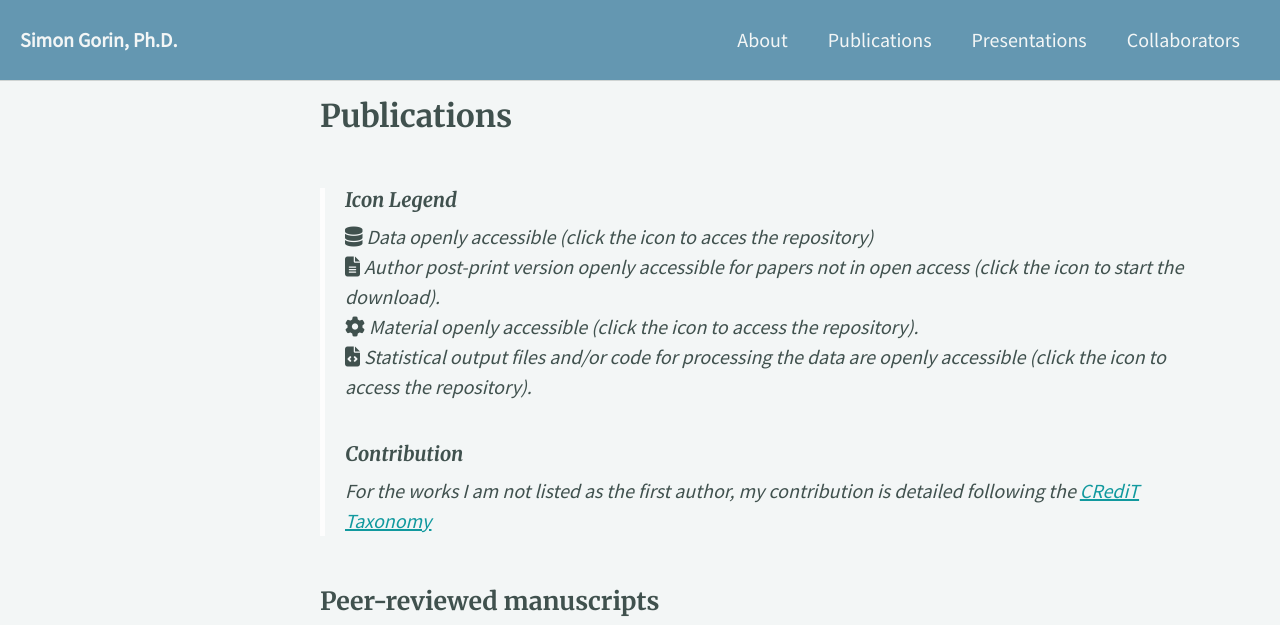
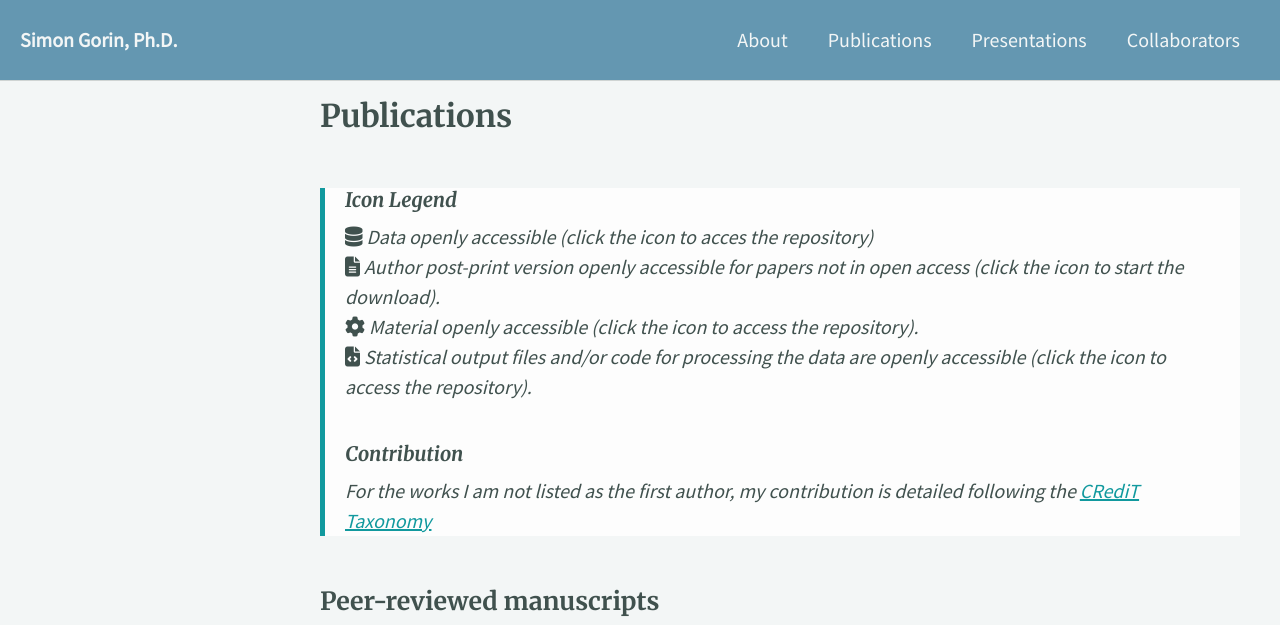
Before and after one commit to gorinsimon/gorinsimon.github.io, a Jekyll site: the page built from _pages/publications.md, in a window 1280 px wide. Shown: the top 625 px of the page. Built offline with Jekyll 4.4.1, drawn with Linux system fonts in a browser that asks for light colours; cached includes are drawn as plain includes; nearby versions of some CDN libraries; some web fonts are replaced.

Commit message:
Update _base.scss

```diff
--- a/_sass/minimal-mistakes/_base.scss
+++ b/_sass/minimal-mistakes/_base.scss
@@ -111,7 +111,8 @@ blockquote {
   padding-left: 1em;
   padding-right: 1em;
   font-style: italic;
-  border-left: 0.25em solid $code-background-color;
+  border-left: 0.25em solid $primary-color;
+  background: $code-background-color;
 
   cite {
     font-style: italic;
```
